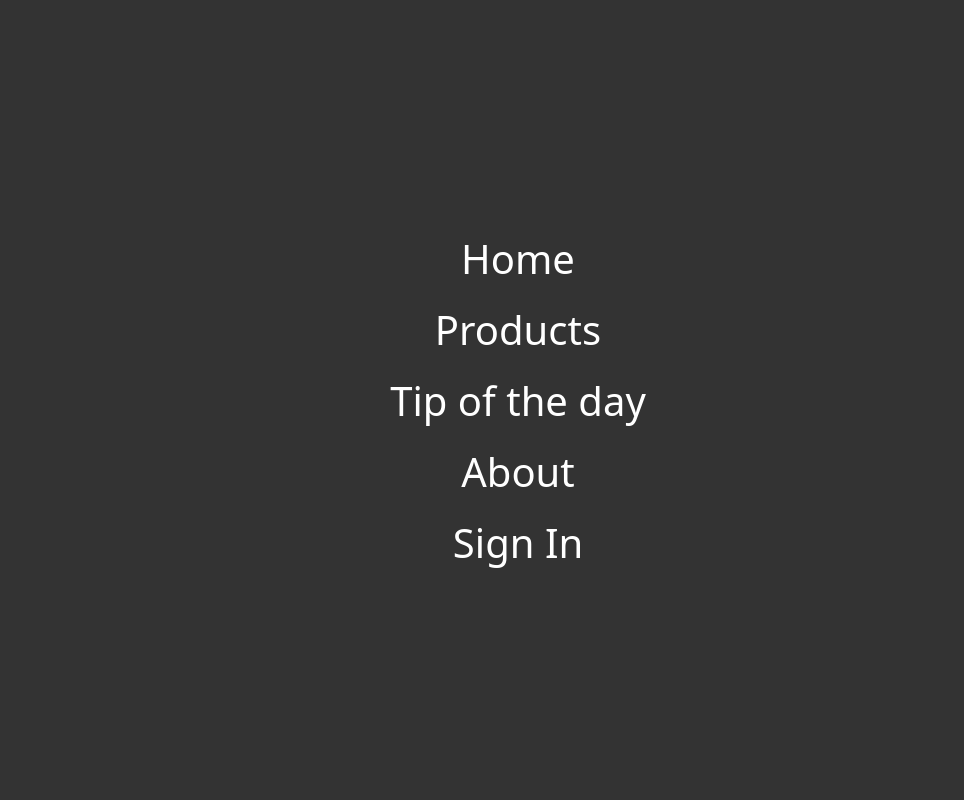
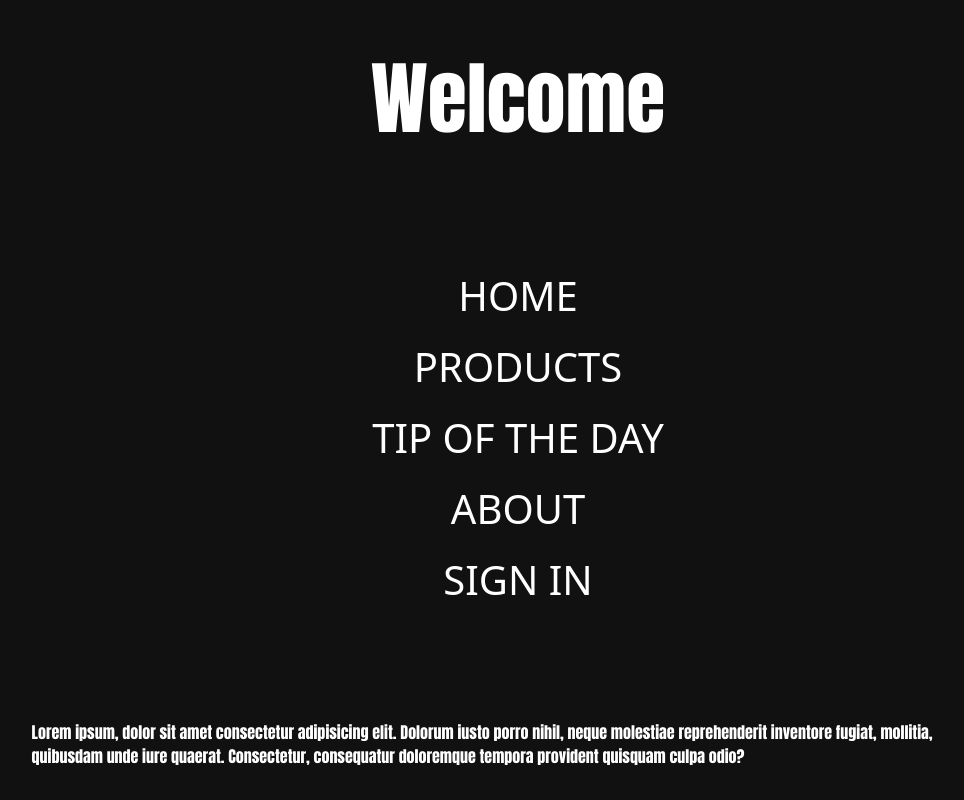
Before and after one commit to PtitLudo64/textGlowingMenu, a plain HTML site: page index.html in a window 1280 px wide. Shown: the whole page, without its empty margins (122-1086 px from the left). Drawn offline with Linux system fonts and the light colour scheme.

Commit message:
Add a title & a footer

```diff
--- a/css/style.scss
+++ b/css/style.scss
@@ -5,11 +5,40 @@
 }
 
 body {
-    height: 100vh;
-    background-color: #333;
+    min-height: 100vh;
+    background-color: #111;
+    #bottomLine {
+        position: fixed;
+        bottom: 0;
+        padding: 2rem;
+    }
+    .hide {
+        overflow: hidden;
+        h1 {
+            width: 100%;
+            text-align: center;
+            font-family: Impact, Haettenschweiler, 'Arial Narrow Bold', sans-serif;
+            font-size: 5rem;
+            line-height: 5ch;
+            color: #fff;
+            transform: translateY(-100%);
+            animation: scrollIt 500ms 500ms forwards;
+        }
+
+        p {
+            width: 80%;
+            color: #fff;
+            font-family: Impact, Haettenschweiler, 'Arial Narrow Bold', sans-serif;
+            font-size: 1rem;
+            margin: 0 auto;
+            transform: translateY(200%);
+            animation: scrollIt 500ms 500ms forwards;
+        }
+    }
+
     #container {
         width: 80%;
-        height: 100%;
+        height: 60vh;
         margin: 0 auto;
         ul {
             height: 100%;
@@ -26,10 +55,11 @@ body {
                     color: #fff;
                     font-family: system-ui, -apple-system, BlinkMacSystemFont, 'Segoe UI', Roboto, Oxygen, Ubuntu, Cantarell, 'Open Sans', 'Helvetica Neue', sans-serif;
                     font-size: 2.5rem;
+                    text-transform: uppercase;
                 }
                 a:hover {
                     span {
-                        color: #fff;
+                        color: #f1f1f1;
                         text-shadow:
                             0 0 10px #fff,
                             0 0 30px #fff,
@@ -41,3 +71,9 @@ body {
         }
     }
 }
+
+@keyframes scrollIt {
+    to {
+        transform: translateY(0);
+    }
+}
--- a/index.html
+++ b/index.html
@@ -1,12 +1,18 @@
 <!DOCTYPE html>
 <html lang="fr">
+
 <head>
     <meta charset="UTF-8">
     <meta name="viewport" content="width=device-width, initial-scale=1.0">
     <title>Text Glowing Menu</title>
     <link rel="stylesheet" href="css/style.css">
 </head>
+
 <body>
+    <div class="hide">
+        <h1>Welcome</h1>
+    </div>
+
     <div id="container">
         <ul>
             <li><a href="#">Home</a></li>
@@ -16,6 +22,13 @@
             <li><a href="#">Sign In</a></li>
         </ul>
     </div>
+
+    <div class="hide" id="bottomLine">
+        <p>Lorem ipsum, dolor sit amet consectetur adipisicing elit. Dolorum iusto porro nihil, neque molestiae
+            reprehenderit inventore fugiat, mollitia, quibusdam unde iure quaerat. Consectetur, consequatur doloremque
+            tempora provident quisquam culpa odio?</p>
+    </div>
     <script src="js/app.js"></script>
 </body>
+
 </html>
```
Also changed, not shown: css/style.css, 1 other file.
